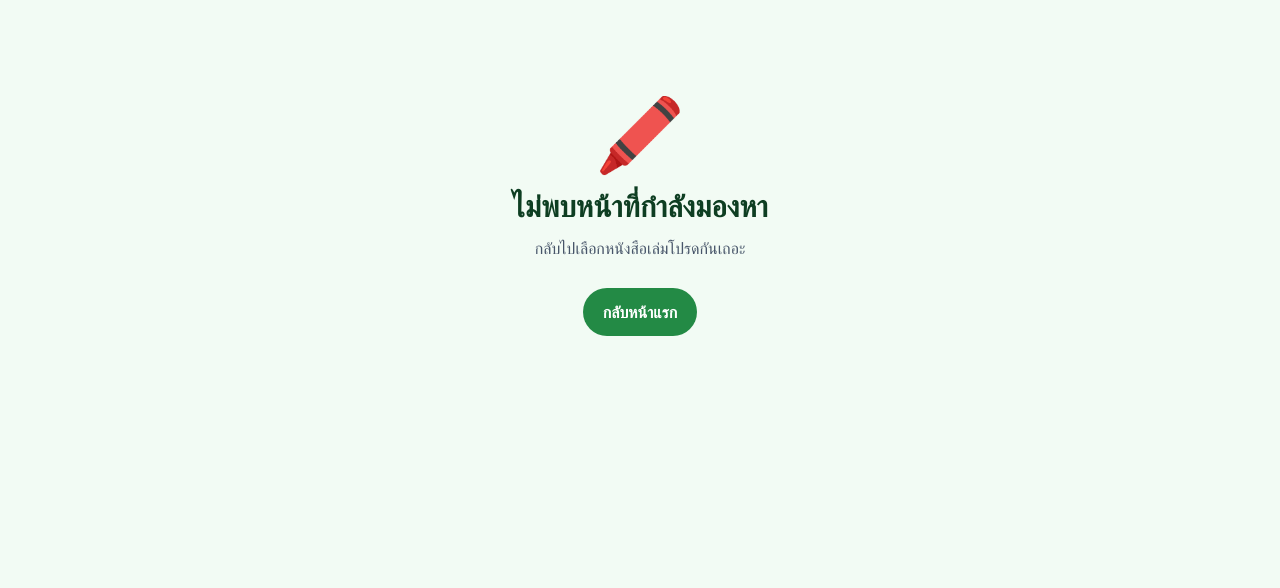
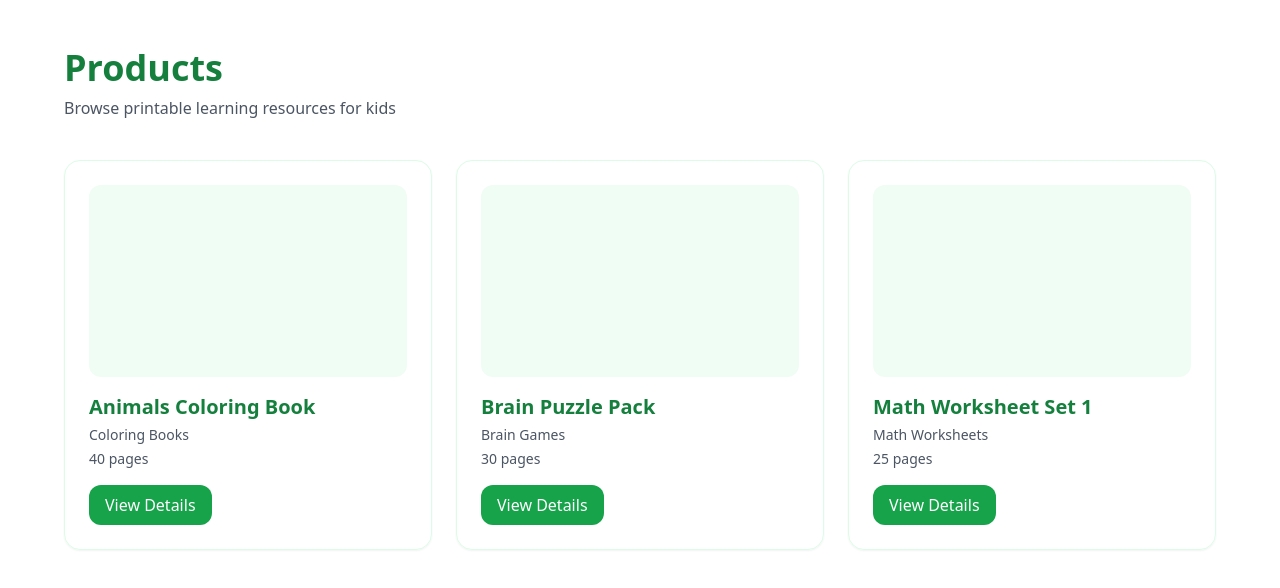
Before and after one commit to choomgm-coder/happy-coloring-book, a Next.js app: page /products in a window 1280 px wide. Before the commit this address had no page. Shown: the top 588 px of the page. Built offline with nearby package versions, Linux system fonts and the light colour scheme.

Commit message:
Create page.tsx

```diff
--- /dev/null
+++ b/app/products/page.tsx
@@ -0,0 +1,68 @@
+import Link from "next/link";
+
+const products = [
+  {
+    id: "animals-coloring",
+    title: "Animals Coloring Book",
+    category: "Coloring Books",
+    pages: 40,
+  },
+  {
+    id: "brain-puzzles",
+    title: "Brain Puzzle Pack",
+    category: "Brain Games",
+    pages: 30,
+  },
+  {
+    id: "math-worksheet-1",
+    title: "Math Worksheet Set 1",
+    category: "Math Worksheets",
+    pages: 25,
+  },
+];
+
+export default function ProductsPage() {
+  return (
+    <main className="min-h-screen bg-white px-6 py-12">
+      <div className="mx-auto max-w-6xl">
+        <h1 className="text-4xl font-bold text-green-700">
+          Products
+        </h1>
+
+        <p className="mt-2 text-gray-600">
+          Browse printable learning resources for kids
+        </p>
+
+        <div className="mt-10 grid gap-6 md:grid-cols-2 lg:grid-cols-3">
+          {products.map((product) => (
+            <div
+              key={product.id}
+              className="rounded-2xl border border-green-100 p-6 shadow-sm"
+            >
+              <div className="h-48 rounded-xl bg-green-50" />
+
+              <h2 className="mt-4 text-xl font-semibold text-green-700">
+                {product.title}
+              </h2>
+
+              <p className="mt-1 text-sm text-gray-600">
+                {product.category}
+              </p>
+
+              <p className="mt-1 text-sm text-gray-600">
+                {product.pages} pages
+              </p>
+
+              <Link
+                href={`/products/${product.id}`}
+                className="mt-4 inline-block rounded-xl bg-green-600 px-4 py-2 text-white"
+              >
+                View Details
+              </Link>
+            </div>
+          ))}
+        </div>
+      </div>
+    </main>
+  );
+}
```
